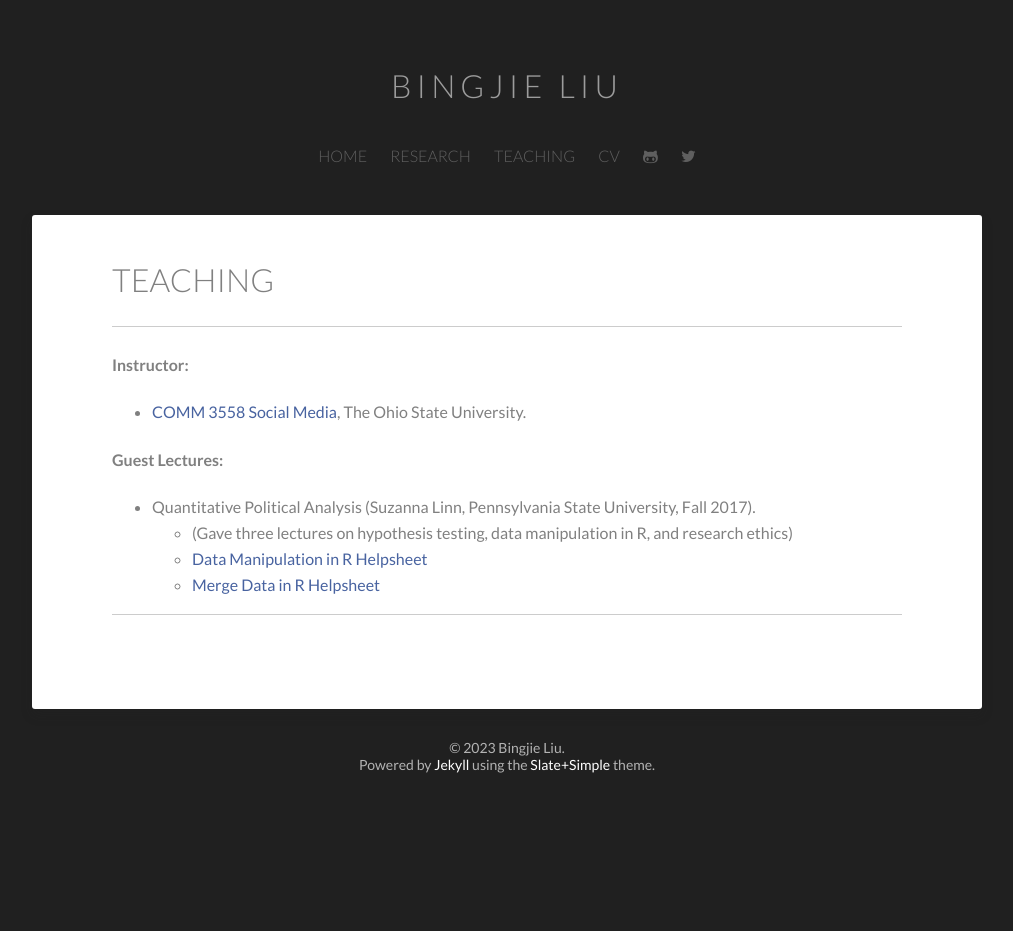
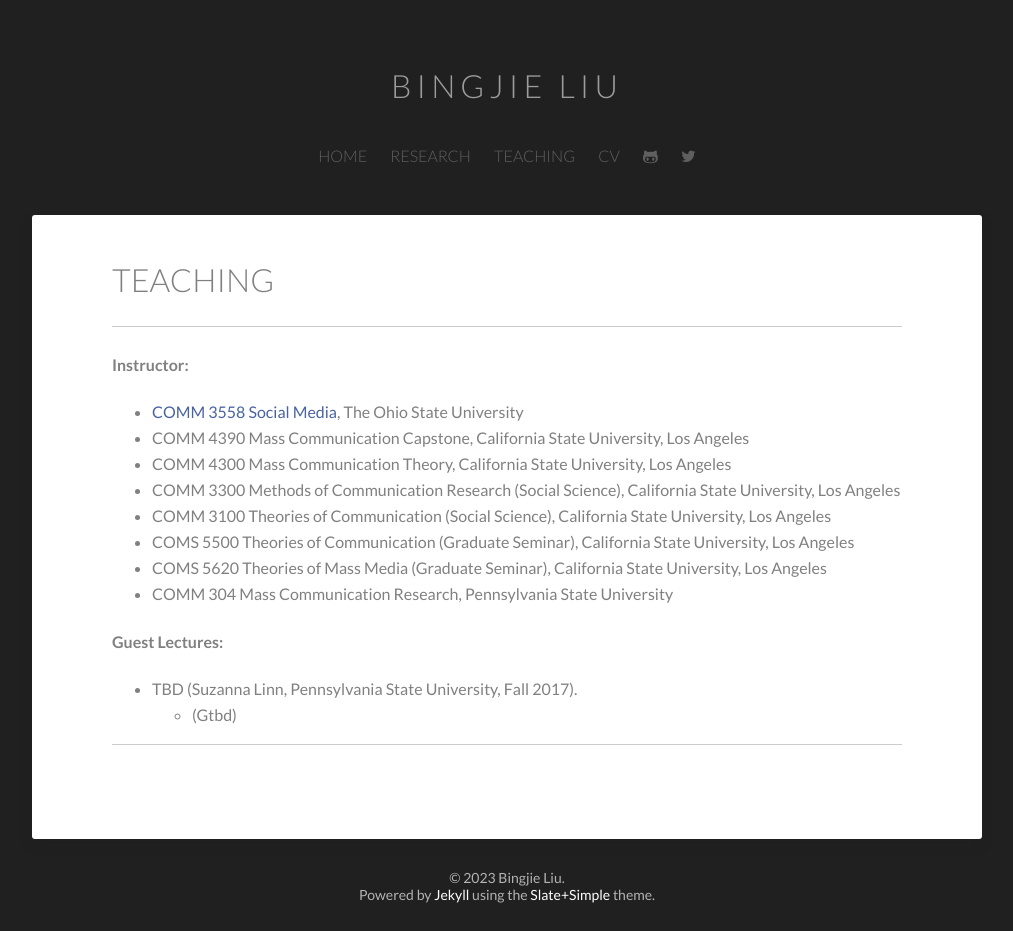
Before and after one commit to LBJCOMM/LBJCOMM.github.io, a Jekyll site: the page built from teaching/index.md, in a window 1280 px wide. Shown: the whole page, without its empty margins (133-1146 px from the left). Built offline with Jekyll 4.4.1, drawn with Linux system fonts in a browser that asks for light colours; before the commit the page ends 900 px from its top, so only the background shows below that.

Commit message:
Update index.md

```diff
--- a/teaching/index.md
+++ b/teaching/index.md
@@ -6,16 +6,21 @@ title: TEACHING
 <h4> Instructor: </h4>
 
 <ul align='justify'>
-  <li><a href = "https://comm.osu.edu/courses/comm-3558">COMM 3558 Social Media</a>, The Ohio State University. </li>
+  <li><a href = "https://comm.osu.edu/courses/comm-3558">COMM 3558 Social Media</a>, The Ohio State University </li>
+  <li>COMM 4390 Mass Communication Capstone, California State University, Los Angeles </li>
+  <li>COMM 4300 Mass Communication Theory, California State University, Los Angeles </li>
+  <li>COMM 3300 Methods of Communication Research (Social Science), California State University, Los Angeles </li>
+  <li>COMM 3100 Theories of Communication (Social Science), California State University, Los Angeles </li>
+  <li>COMS 5500 Theories of Communication (Graduate Seminar), California State University, Los Angeles </li>
+  <li>COMS 5620 Theories of Mass Media (Graduate Seminar), California State University, Los Angeles </li>
+  <li>COMM 304 Mass Communication Research, Pennsylvania State University </li>
 </ul>
 
 <h4> Guest Lectures: </h4>
 
 <ul align='justify'>
-  <li>Quantitative Political Analysis (Suzanna Linn, Pennsylvania State University, Fall 2017). </li>
+  <li>TBD (Suzanna Linn, Pennsylvania State University, Fall 2017). </li>
     <ul align='justify'>
-      <li>(Gave three lectures on hypothesis testing, data manipulation in R, and research ethics)</li>
-      <li><a href="/files/DataInputHelpsheet.nb.html">Data Manipulation in R Helpsheet</a></li>
-      <li><a href="/files/MergeDataHelpSheet.nb.html">Merge Data in R Helpsheet</a></li>
+      <li>(Gtbd)</li>
     </ul>
 </ul>
```
